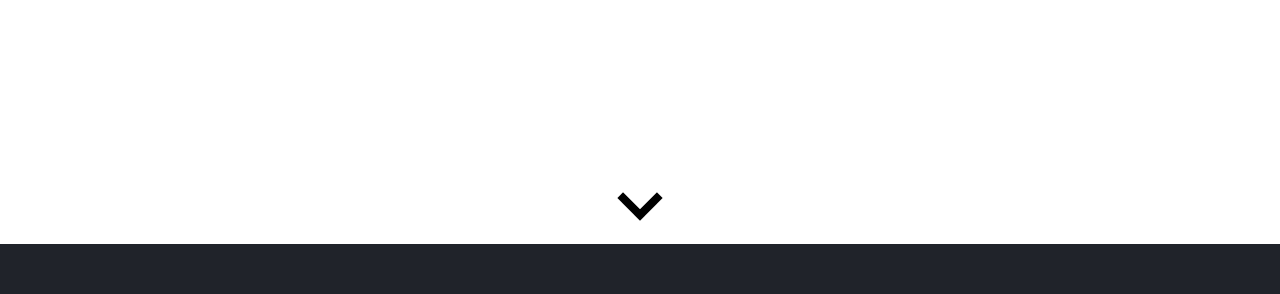
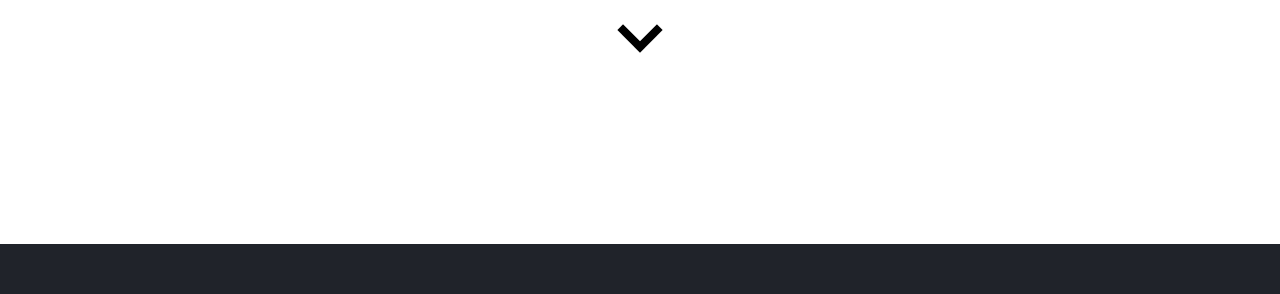
Before and after one commit to UnknownKido/roland-cv, a React (Create React App) app in the folder roland-cv-frontend/: page / in a window 1280 px wide. Shown: the part 780-1074 px from the top of the page. Built offline with nearby package versions, Linux system fonts and the light colour scheme.

Commit message:
fix arrow position

```diff
--- a/roland-cv-frontend/src/App.js
+++ b/roland-cv-frontend/src/App.js
@@ -23,10 +23,10 @@ function App() {
             <h1 className="font-bold text-4xl m-8"> About me</h1>
           </div>
           <DescriptionBox text={ABOUT_ME_ENG}></DescriptionBox>
-        </div>
-        <div className="mt-12">
           <Arrow dark={false} index="idx-2" color="#62B6CB"/>
         </div>
+
+
       </div>
 
       <div className="sch grid min-w-min w-full bg-grey text-whit" id="idx-2">
```
